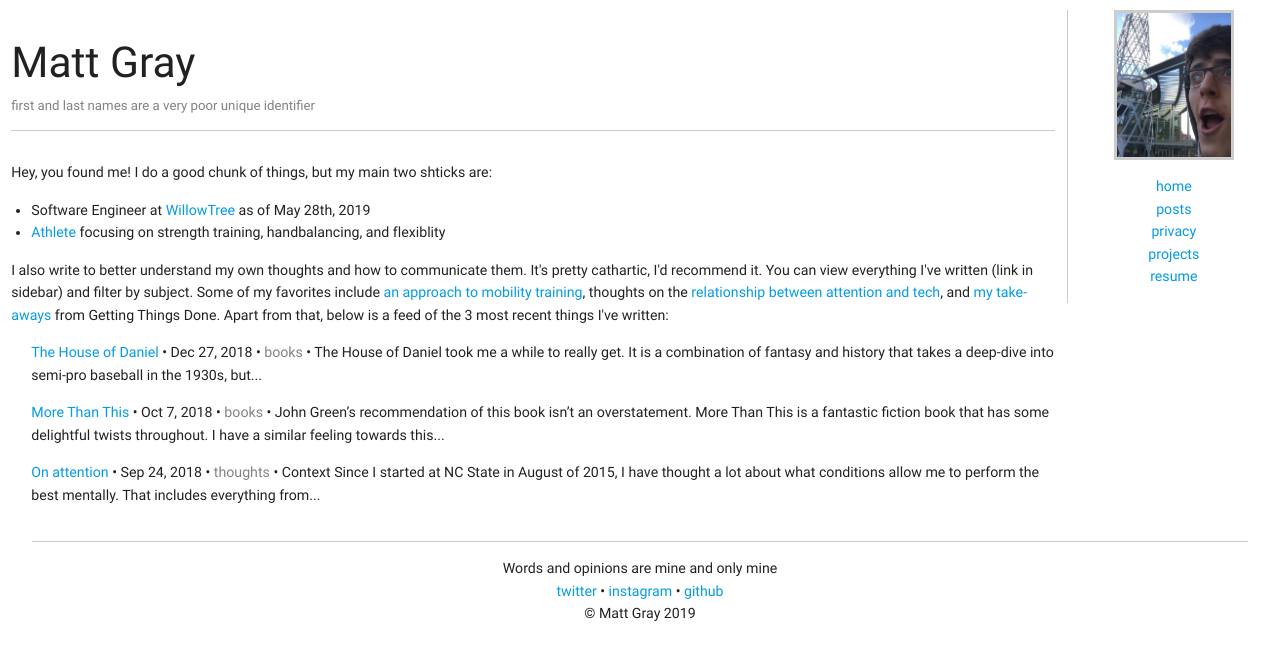
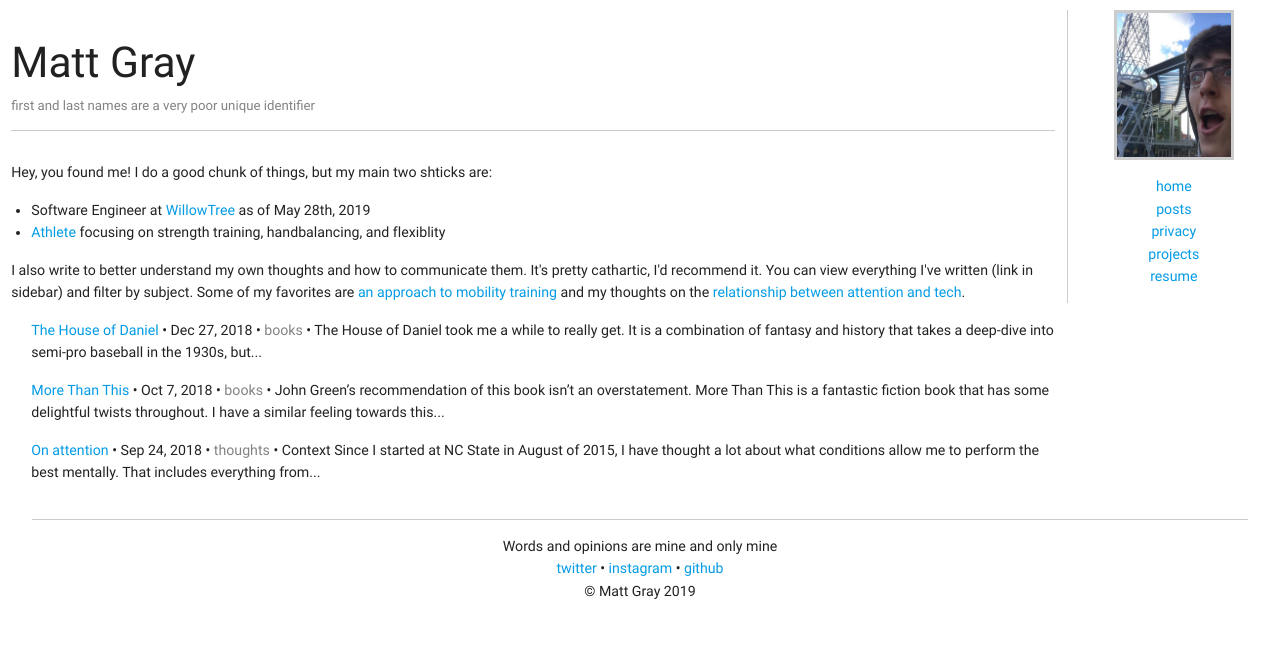
Before and after one commit to grysvn/blog-source, a Jekyll site: the page built from index.html, in a window 1280 px wide. Shown: the top 660 px of the page. Built offline with Jekyll 4.4.1, drawn with Linux system fonts in a browser that asks for light colours.

Commit message:
Post and index update.

```diff
--- a/index.html
+++ b/index.html
@@ -16,7 +16,7 @@ permalink: index.html
     <li><a href="https://instagram.com/grays.area">Athlete</a> focusing on strength training, handbalancing, and flexiblity</li>
   </ul>
   <p>
-    I also write to better understand my own thoughts and how to communicate them. It's pretty cathartic, I'd recommend it. You can view everything I've written (link in sidebar) and filter by subject. Some of my favorites include <a href="/fitness/2018/05/20/an-approach-to-mobility.html">an approach to mobility training</a>, thoughts on the <a href="/thoughts/2018/09/24/on-attention.html">relationship between attention and tech</a>, and <a href="/books/2018/07/08/getting-things-done.html">my take-aways</a> from Getting Things Done. Apart from that, below is a feed of the 3 most recent things I've written:
+    I also write to better understand my own thoughts and how to communicate them. It's pretty cathartic, I'd recommend it. You can view everything I've written (link in sidebar) and filter by subject. Some of my favorites are <a href="/fitness/2018/05/20/an-approach-to-mobility.html">an approach to mobility training</a> and my thoughts on the <a href="/thoughts/2018/09/24/on-attention.html">relationship between attention and tech</a>.
   </p>
   <ul>
   {% for post in site.posts limit:3 %}
```
Also changed, not shown: _posts/2018-07-08-getting-things-done.md (+1 -1 lines).
